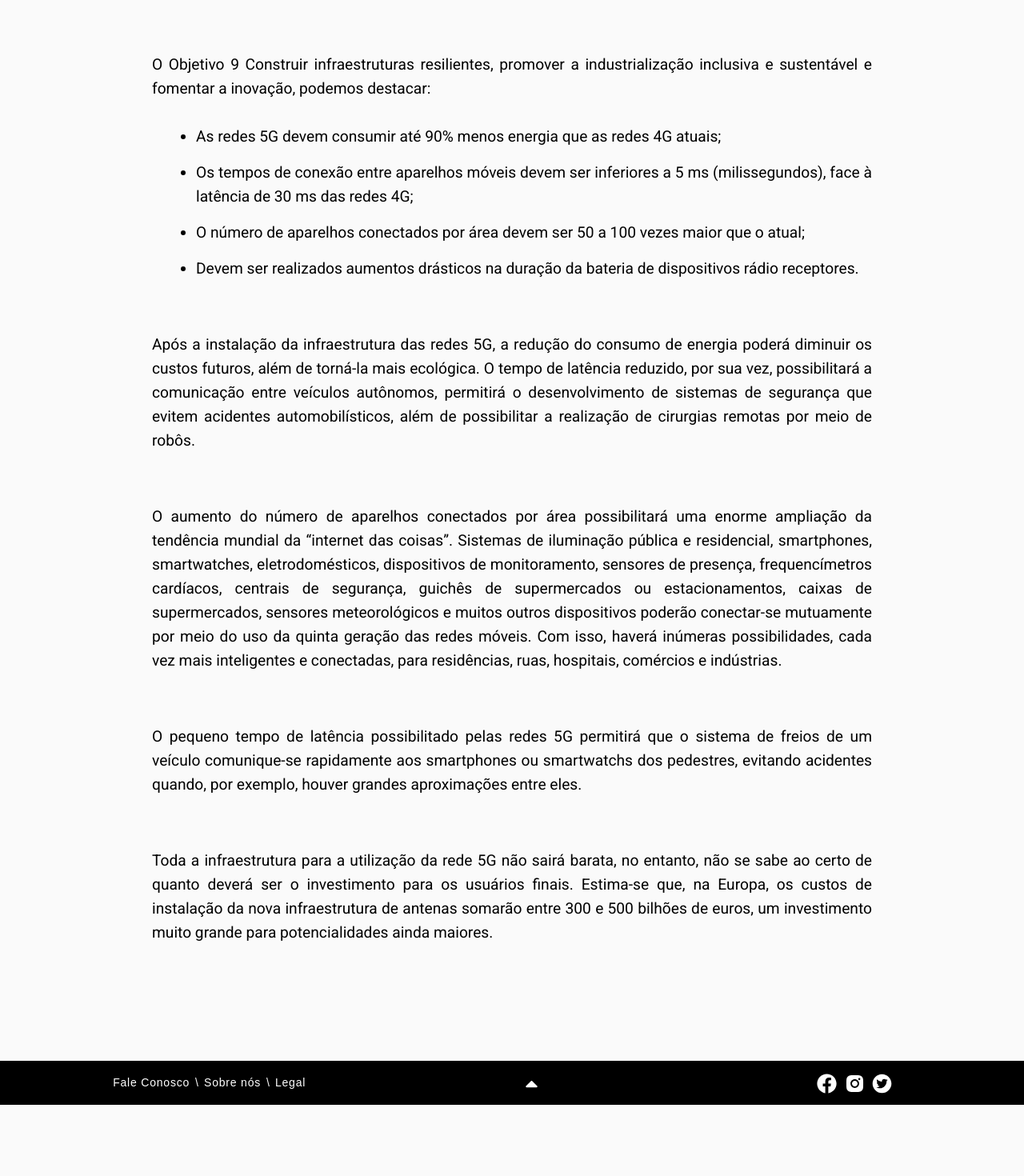
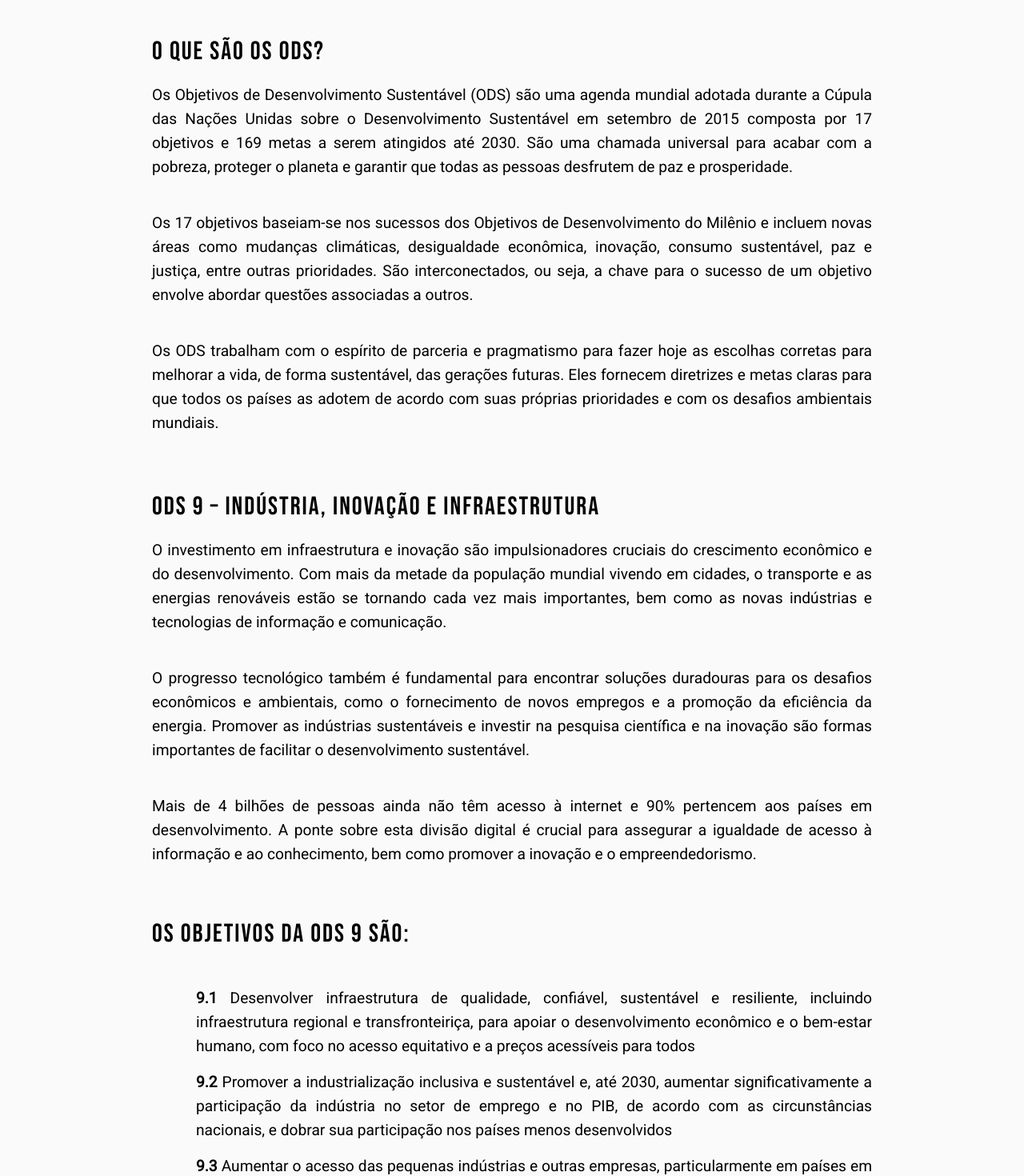
Before and after one commit to mvgoliveira/5GS, a React (Create React App) app: page /ods in a window 1280 px wide. Shown: the part 500-1970 px from the top of the page at 80% size. Before the commit the page ends 1881 px from the top, so only its background shows below. Built offline with nearby package versions, Linux system fonts and the light colour scheme; the HTML template or start-up script is replaced by a standard one.

Commit message:
Adicionei mais uma página

```diff
--- a/src/pages/Comparacao/styles.js
+++ b/src/pages/Comparacao/styles.js
@@ -29,7 +29,7 @@ export const Container = styled.div`
         padding-top: 100px;
         margin: auto;
         &:hover {
-            text-decoration: underline 5px #1eee70;
+            text-decoration: underline #1eee70;
         }
     }
 
--- a/src/pages/Info/styles.js
+++ b/src/pages/Info/styles.js
@@ -2,6 +2,8 @@ import styled from 'styled-components';
 
 export const Container = styled.div`
     display: flex;
+    flex-direction: column;
+    align-items: center;
     justify-content: center;
     padding: 130px 50px;
     max-width: 100vw;
@@ -22,6 +24,7 @@ export const Container = styled.div`
 
     img {
         margin-bottom: 40px;
+        width: 100%;
     }
 
     p {
@@ -50,4 +53,12 @@ export const Container = styled.div`
         }
     }
 
+    a {
+        padding-top: 30px;
+        margin: auto;
+        &:hover {
+            text-decoration: underline #1eee70;
+        }
+    }
+
 `;
--- a/src/pages/Ods/index.js
+++ b/src/pages/Ods/index.js
@@ -1,9 +1,14 @@
-import React from 'react';
+import React, { useEffect } from 'react';
 import { Container } from './styles';
+import { Link } from 'react-router-dom';
 
 import InfoImg from '../../assets/imagens/ods9.png';
 
 export default function Ods(){
+
+    useEffect(() => {
+        window.scrollTo(0, 0);
+    }, [])
 
     return (
         <>
@@ -12,39 +17,52 @@ export default function Ods(){
                     <h1>ODS 9</h1>
                     <img src={InfoImg} alt="Imagem ilustrativa 5GS"/>
 
+                    <h2>O que são os ODS?</h2>
+
                     <p>
-                        As Nações Unidas definiram os Objetivos de Desenvolvimento Sustentável (ODS) como parte de uma nova agenda de desenvolvimento sustentável que deve finalizar o trabalho dos ODM e não deixar ninguém para trás.
+                        Os Objetivos de Desenvolvimento Sustentável (ODS) são uma agenda mundial adotada durante a Cúpula das Nações Unidas sobre o Desenvolvimento Sustentável em setembro de 2015 composta por 17 objetivos e 169 metas a serem atingidos até 2030. São uma chamada universal para acabar com a pobreza, proteger o planeta e garantir que todas as pessoas desfrutem de paz e prosperidade.
                     </p>
 
                     <p>
-                    O Objetivo 9 Construir infraestruturas resilientes, promover a industrialização inclusiva e sustentável e fomentar a inovação, podemos destacar:
-
-                        <ul>
-                            <li>As redes 5G devem consumir até 90% menos energia que as redes 4G atuais;</li>
-                            <li>Os tempos de conexão entre aparelhos móveis devem ser inferiores a 5 ms (milissegundos), face à latência de 30 ms das redes 4G;</li>
-                            <li>O número de aparelhos conectados por área devem ser 50 a 100 vezes maior que o atual;</li>
-                            <li>Devem ser realizados aumentos drásticos na duração da bateria de dispositivos rádio receptores.</li>
-                        </ul>
-
+                        Os 17 objetivos baseiam-se nos sucessos dos Objetivos de Desenvolvimento do Milênio e incluem novas áreas como mudanças climáticas, desigualdade econômica, inovação, consumo sustentável, paz e justiça, entre outras prioridades. São interconectados, ou seja, a chave para o sucesso de um objetivo envolve abordar questões associadas a outros.
                     </p>
 
                     <p>
-                        Após a instalação da infraestrutura das redes 5G, a redução do consumo de energia poderá diminuir os custos futuros, além de torná-la mais ecológica. O tempo de latência reduzido, por sua vez, possibilitará a comunicação entre veículos autônomos, permitirá o desenvolvimento de sistemas de segurança que evitem acidentes automobilísticos, além de possibilitar a realização de cirurgias remotas por meio de robôs.
+                        Os ODS trabalham com o espírito de parceria e pragmatismo para fazer hoje as escolhas corretas para melhorar a vida, de forma sustentável, das gerações futuras. Eles fornecem diretrizes e metas claras para que todos os países as adotem de acordo com suas próprias prioridades e com os desafios ambientais mundiais.
+                    </p>
+
+                    <h2>ODS 9 – Indústria, Inovação e Infraestrutura</h2>
+
+                    <p>
+                        O investimento em infraestrutura e inovação são impulsionadores cruciais do crescimento econômico e do desenvolvimento. Com mais da metade da população mundial vivendo em cidades, o transporte e as energias renováveis estão se tornando cada vez mais importantes, bem como as novas indústrias e tecnologias de informação e comunicação.
                     </p>
 
                     <p>
-                        O aumento do número de aparelhos conectados por área possibilitará uma enorme ampliação da tendência mundial da “internet das coisas”. Sistemas de iluminação pública e residencial, smartphones, smartwatches, eletrodomésticos, dispositivos de monitoramento, sensores de presença, frequencímetros cardíacos, centrais de segurança, guichês de supermercados ou estacionamentos, caixas de supermercados, sensores meteorológicos e muitos outros dispositivos poderão conectar-se mutuamente por meio do uso da quinta geração das redes móveis. Com isso, haverá inúmeras possibilidades, cada vez mais inteligentes e conectadas, para residências, ruas, hospitais, comércios e indústrias.
+                        O progresso tecnológico também é fundamental para encontrar soluções duradouras para os desafios econômicos e ambientais, como o fornecimento de novos empregos e a promoção da eficiência da energia. Promover as indústrias sustentáveis e investir na pesquisa científica e na inovação são formas importantes de facilitar o desenvolvimento sustentável.
                     </p>
 
                     <p>
-                        O pequeno tempo de latência possibilitado pelas redes 5G permitirá que o sistema de freios de um veículo comunique-se rapidamente aos smartphones ou smartwatchs dos pedestres, evitando acidentes quando, por exemplo, houver grandes aproximações entre eles.
+                        Mais de 4 bilhões de pessoas ainda não têm acesso à internet e 90% pertencem aos países em desenvolvimento. A ponte sobre esta divisão digital é crucial para assegurar a igualdade de acesso à informação e ao conhecimento, bem como promover a inovação e o empreendedorismo.
                     </p>
 
                     <p>
-                        Toda a infraestrutura para a utilização da rede 5G não sairá barata, no entanto, não se sabe ao certo de quanto deverá ser o investimento para os usuários finais. Estima-se que, na Europa, os custos de instalação da nova infraestrutura de antenas somarão entre 300 e 500 bilhões de euros, um investimento muito grande para potencialidades ainda maiores.
+                        <h2>Os objetivos da ODS 9 são:</h2>
+
+                        <ul>
+                            <li><span>9.1</span> Desenvolver infraestrutura de qualidade, confiável, sustentável e resiliente, incluindo infraestrutura regional e transfronteiriça, para apoiar o desenvolvimento econômico e o bem-estar humano, com foco no acesso equitativo e a preços acessíveis para todos</li>
+                            <li><span>9.2</span> Promover a industrialização inclusiva e sustentável e, até 2030, aumentar significativamente a participação da indústria no setor de emprego e no PIB, de acordo com as circunstâncias nacionais, e dobrar sua participação nos países menos desenvolvidos</li>
+                            <li><span>9.3</span> Aumentar o acesso das pequenas indústrias e outras empresas, particularmente em países em desenvolvimento, aos serviços financeiros, incluindo crédito acessível e sua integração em cadeias de valor e mercados</li>
+                            <li><span>9.4</span> Até 2030, modernizar a infraestrutura e reabilitar as indústrias para torná-las sustentáveis, com eficiência aumentada no uso de recursos e maior adoção de tecnologias e processos industriais limpos e ambientalmente corretos; com todos os países atuando de acordo com suas respectivas capacidades</li>
+                            <li><span>9.5</span> Fortalecer a pesquisa científica, melhorar as capacidades tecnológicas de setores industriais em todos os países, particularmente os países em desenvolvimento, inclusive, até 2030, incentivando a inovação e aumentando substancialmente o número de trabalhadores de pesquisa e desenvolvimento por milhão de pessoas e os gastos público e privado em pesquisa e desenvolvimento</li>
+                            <li><span>9.a</span> Facilitar o desenvolvimento de infraestrutura sustentável e resiliente em países em desenvolvimento, por meio de maior apoio financeiro, tecnológico e técnico aos países africanos, aos países menos desenvolvidos, aos países em desenvolvimento sem litoral e aos pequenos Estados insulares em desenvolvimento</li>
+                            <li><span>9.b</span> Apoiar o desenvolvimento tecnológico, a pesquisa e a inovação nacionais nos países em desenvolvimento, inclusive garantindo um ambiente político propício para, entre outras coisas, a diversificação industrial e a agregação de valor às commodities</li>
+                            <li><span>9.c</span> Aumentar significativamente o acesso às tecnologias de informação e comunicação e se empenhar para oferecer acesso universal e a preços acessíveis à internet nos países menos desenvolvidos, até 2020</li>
+                        </ul>
                     </p>
 
                 </section>
+
+                <Link to="/">Volte para a primeira página</Link>
             </Container>
         </>
     );
--- a/src/pages/Ods/styles.js
+++ b/src/pages/Ods/styles.js
@@ -2,6 +2,8 @@ import styled from 'styled-components';
 
 export const Container = styled.div`
     display: flex;
+    flex-direction: column;
+    align-items: center;
     justify-content: center;
     padding: 130px 50px;
     max-width: 100vw;
@@ -20,8 +22,19 @@ export const Container = styled.div`
         margin-bottom: 20px;
     }
 
+    h2 {
+        font-family: 'Bebas Neue', cursive;
+        font-weight: 100;
+        letter-spacing: 0.125rem;
+        font-size: 2rem;
+        margin: 30px 0 20px 0;
+
+    }
+
     img {
         margin-bottom: 40px;
+        width: 100%;
+        padding-bottom: 10px;
     }
 
     p {
@@ -30,7 +43,6 @@ export const Container = styled.div`
         font-size: 1.2rem;
         line-height: 1.875rem;
         text-align: justify;
-        padding-bottom: 25px;
 
         @media(max-width: 600px){
             font-size: 1rem;
@@ -40,6 +52,7 @@ export const Container = styled.div`
     ul {
         padding-left: 55px;
         padding-top: 30px;
+        list-style: none;
 
         li {
             margin-bottom: 15px;
@@ -47,6 +60,18 @@ export const Container = styled.div`
             &:last-child {
                 margin-bottom: 0px;
             }
+
+            span {
+                font-weight: bolder;
+            }
+        }
+    }
+
+    a {
+        padding-top: 40px;
+        margin: auto;
+        &:hover {
+            text-decoration: underline #1eee70;
         }
     }
 
```
Also changed, not shown: src/assets/imagens/ods9.png.
